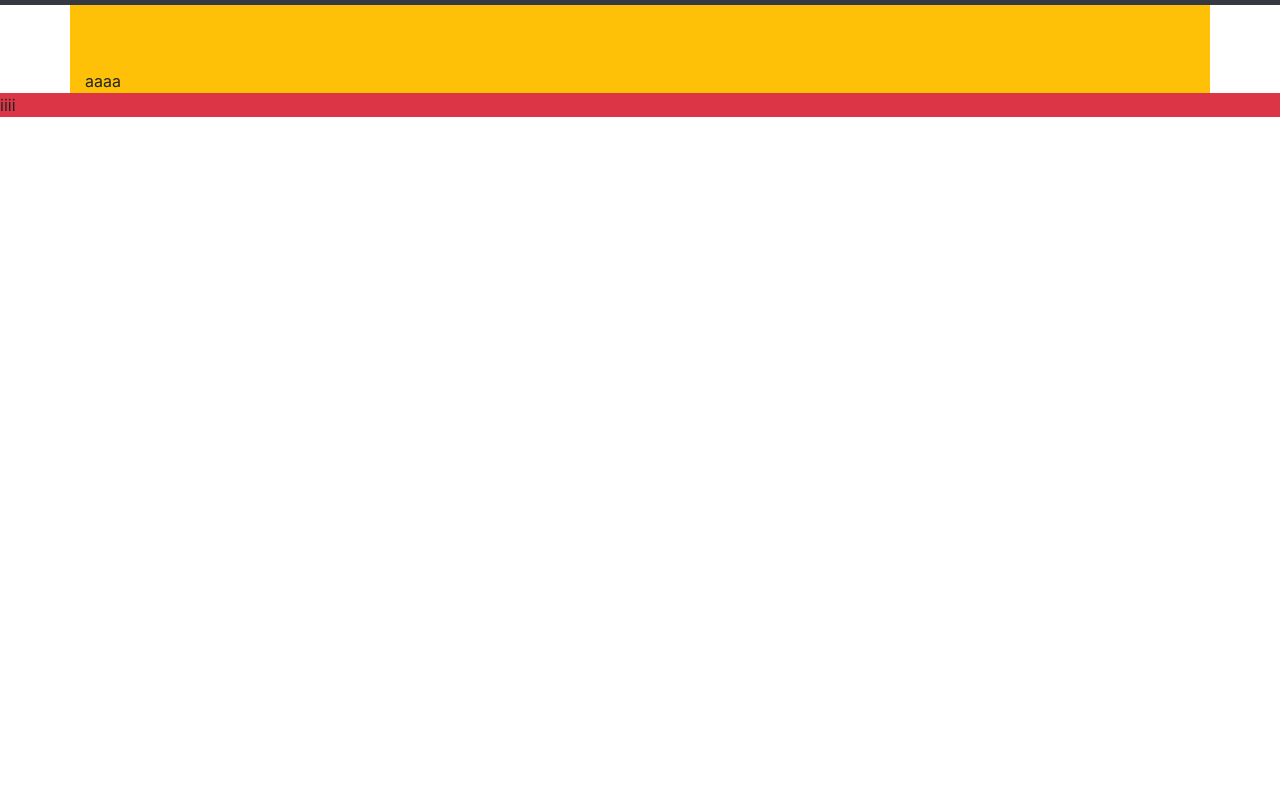
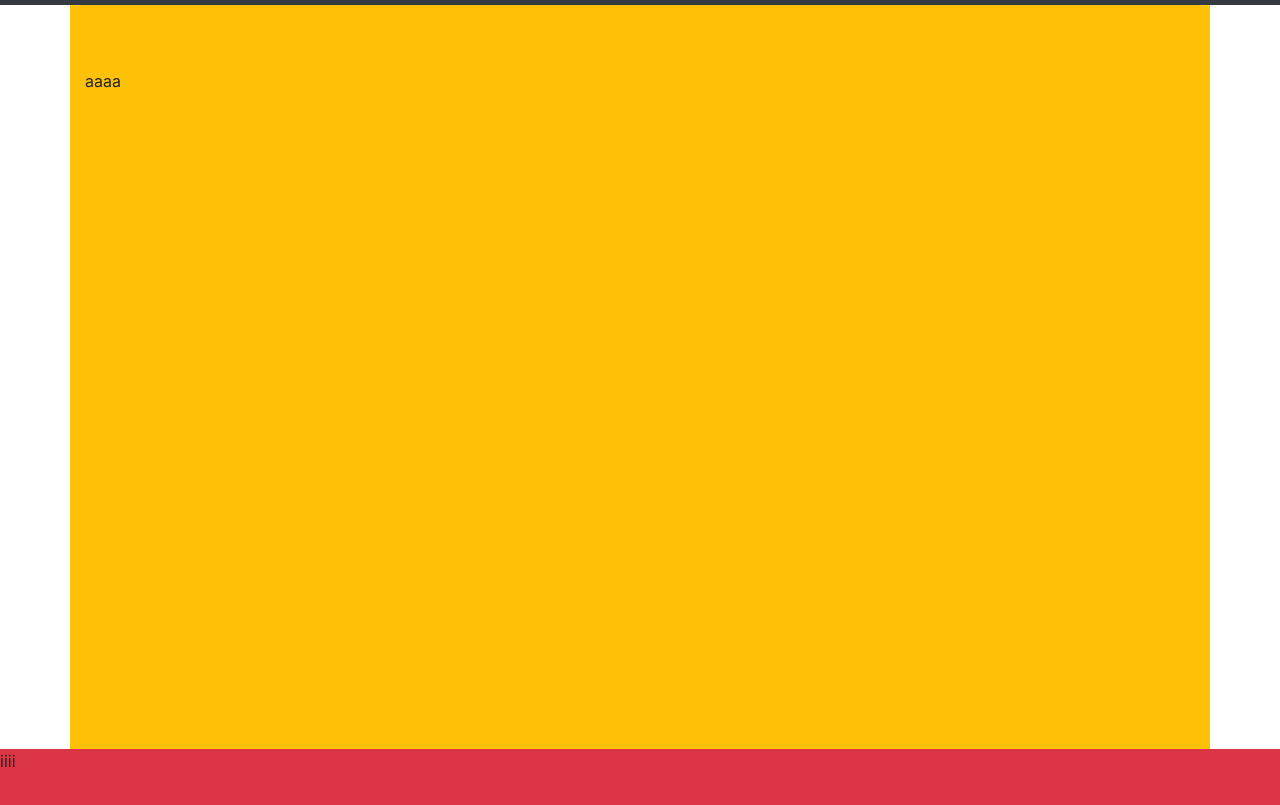
Before and after one commit to Wool46/shakan, a plain HTML site: page index.html in a window 1280 px wide. Shown: the part 51-856 px from the top of the page. Before the commit the page ends 800 px from the top, so only its background shows below. Drawn offline with Linux system fonts and the light colour scheme.

Commit message:
Update index.html

```diff
--- a/index.html
+++ b/index.html
@@ -17,12 +17,12 @@
             </nav>
         </div>
 
-    <section class="container bg-warning" id="sec1" style="height: 100%">
+    <section class="container bg-warning" id="sec1">
         <br><br><br><br><br>
         aaaa
     </section>
 
-    <section class="containe bg-danger" id="sec2" style="height: 100%">
+    <section class="containe bg-danger" id="sec2">
         iiii
     </section>
 
```
